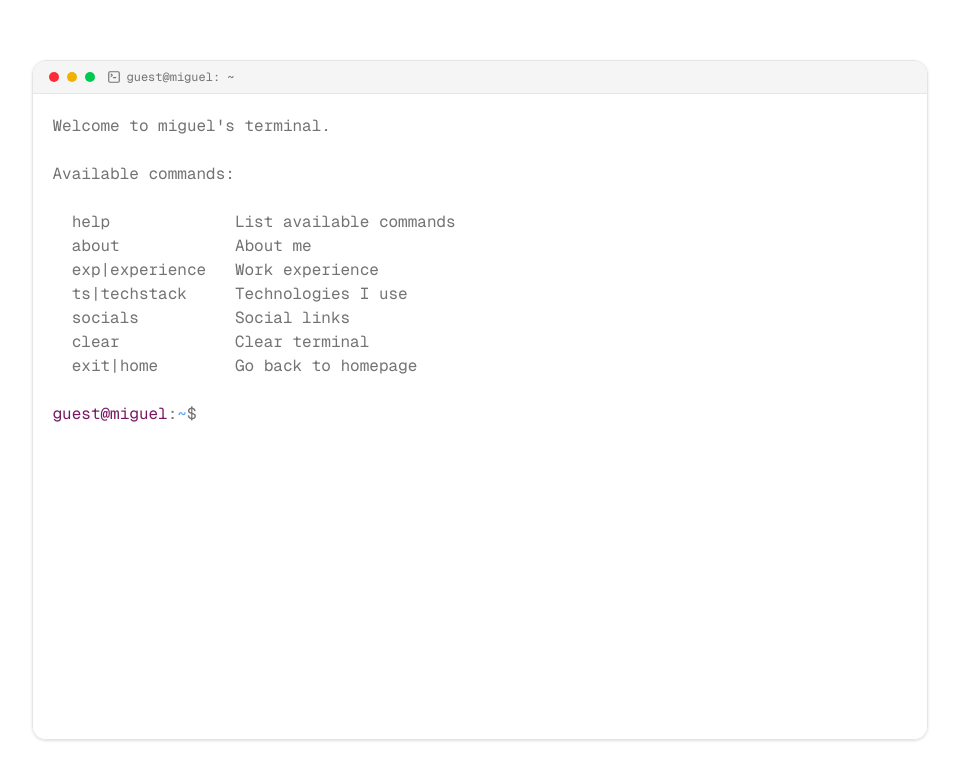
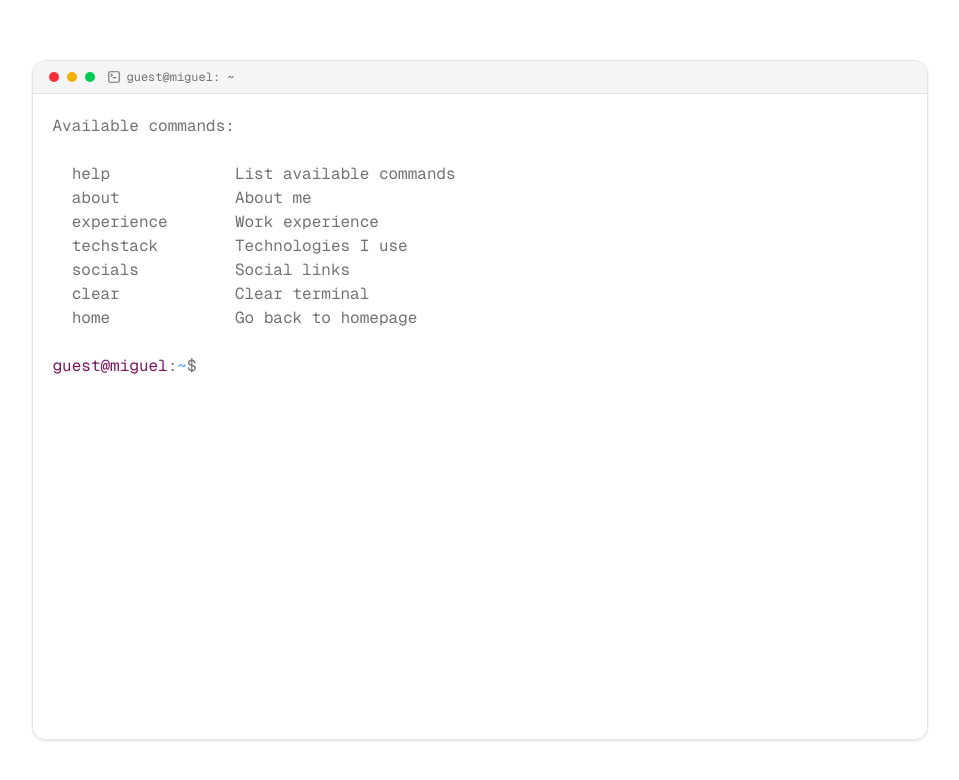
Before and after one commit to migstt/portfolio, a Next.js app: page /terminal in a window 1280 px wide. Shown: the top 780 px of the page, without its empty margins (153-1112 px from the left). Built offline with nearby package versions, Linux system fonts and the light colour scheme.

Commit message:
clean up terminal help, pulse glow on terminal button

```diff
--- a/src/app/globals.css
+++ b/src/app/globals.css
@@ -130,6 +130,19 @@
     color: var(--strava-orange);
     animation: spin 1s linear infinite;
   }
+}
+
+@keyframes pulseSubtle {
+  0%, 100% {
+    box-shadow: 0 0 0 0 var(--primary);
+  }
+  50% {
+    box-shadow: 0 0 8px 2px var(--primary);
+  }
+}
+
+.animate-pulse-subtle {
+  animation: pulseSubtle 2.5s ease-in-out infinite;
 }
 
 @keyframes fadeInUp {
--- a/src/app/terminal/page.tsx
+++ b/src/app/terminal/page.tsx
@@ -10,11 +10,11 @@ type Line = { type: "input" | "output"; text: string };
 const COMMANDS: Record<string, string> = {
   help: "List available commands",
   about: "About me",
-  "exp|experience": "Work experience",
-  "ts|techstack": "Technologies I use",
+  experience: "Work experience",
+  techstack: "Technologies I use",
   socials: "Social links",
   clear: "Clear terminal",
-  "exit|home": "Go back to homepage",
+  home: "Go back to homepage",
 };
 
 const ALIASES: Record<string, string> = {
@@ -78,7 +78,7 @@ function processCommand(cmd: string): string[] {
     return [];
   }
 
-  const allCommands = [...Object.keys(ALIASES), "help", "about", "experience", "techstack", "socials", "clear", "home"];
+  const allCommands = ["help", "about", "experience", "techstack", "socials", "clear", "home"];
   const closest = allCommands
     .map((c) => ({ cmd: c, dist: levenshtein(command, c) }))
     .sort((a, b) => a.dist - b.dist)[0];
@@ -110,8 +110,6 @@ function levenshtein(a: string, b: string): number {
 
 export default function TerminalPage() {
   const [lines, setLines] = useState<Line[]>([
-    { type: "output", text: "Welcome to miguel's terminal." },
-    { type: "output", text: "" },
     ...getHelpOutput().map((text) => ({ type: "output" as const, text })),
     { type: "output", text: "" },
   ]);
--- a/src/components/layout/header/HeaderActions.tsx
+++ b/src/components/layout/header/HeaderActions.tsx
@@ -55,7 +55,7 @@ export function HeaderActions() {
       </a>
 
       <Link href="/terminal/" aria-label="Terminal" className="w-full sm:w-auto">
-        <Button variant="outline" className="cursor-pointer" size={"sm"}>
+        <Button variant="outline" className="cursor-pointer animate-pulse-subtle" size={"sm"}>
           <SquareTerminal className="w-4 h-4" />
           <span className="truncate">Terminal</span>
         </Button>
```
